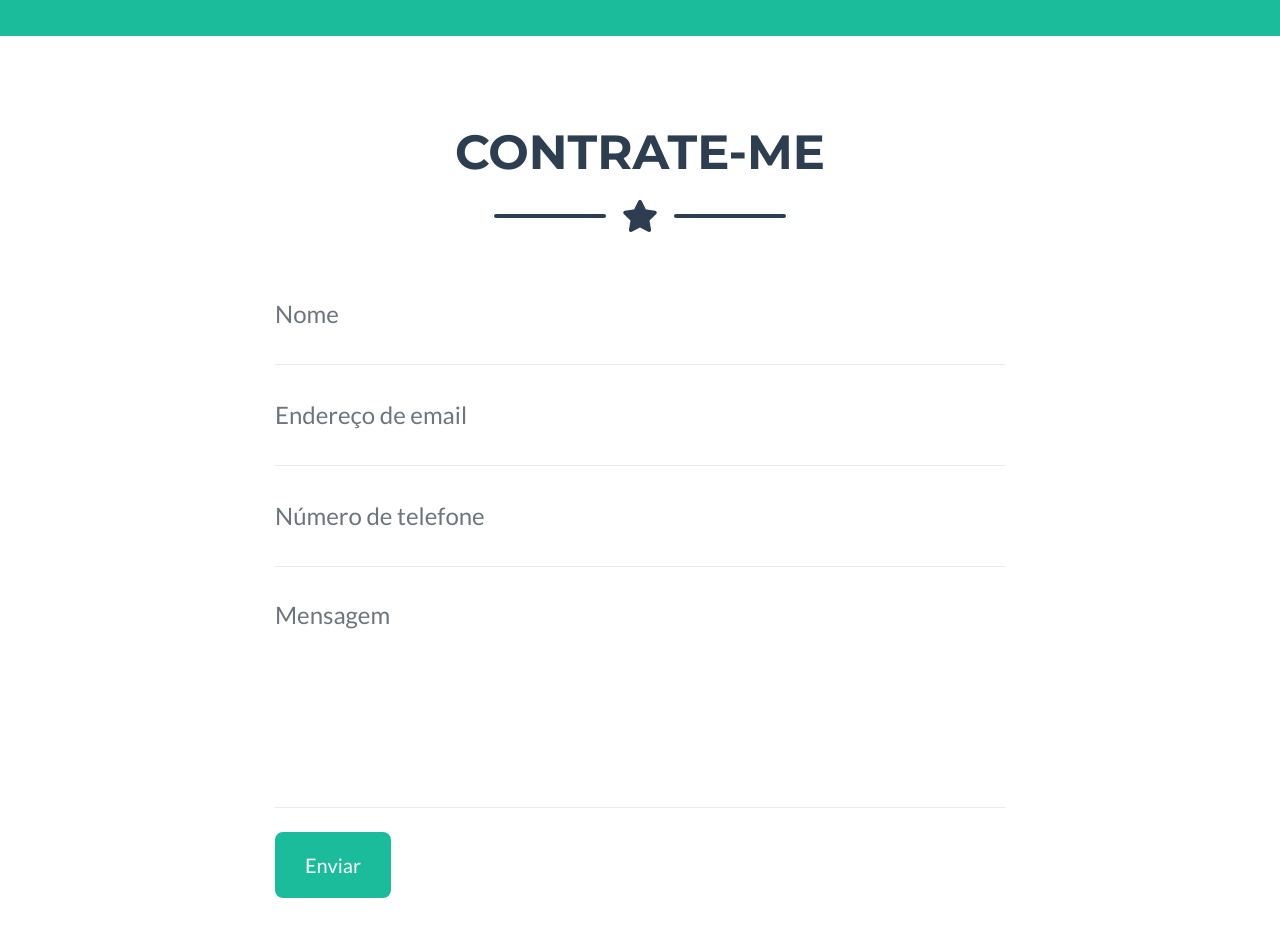
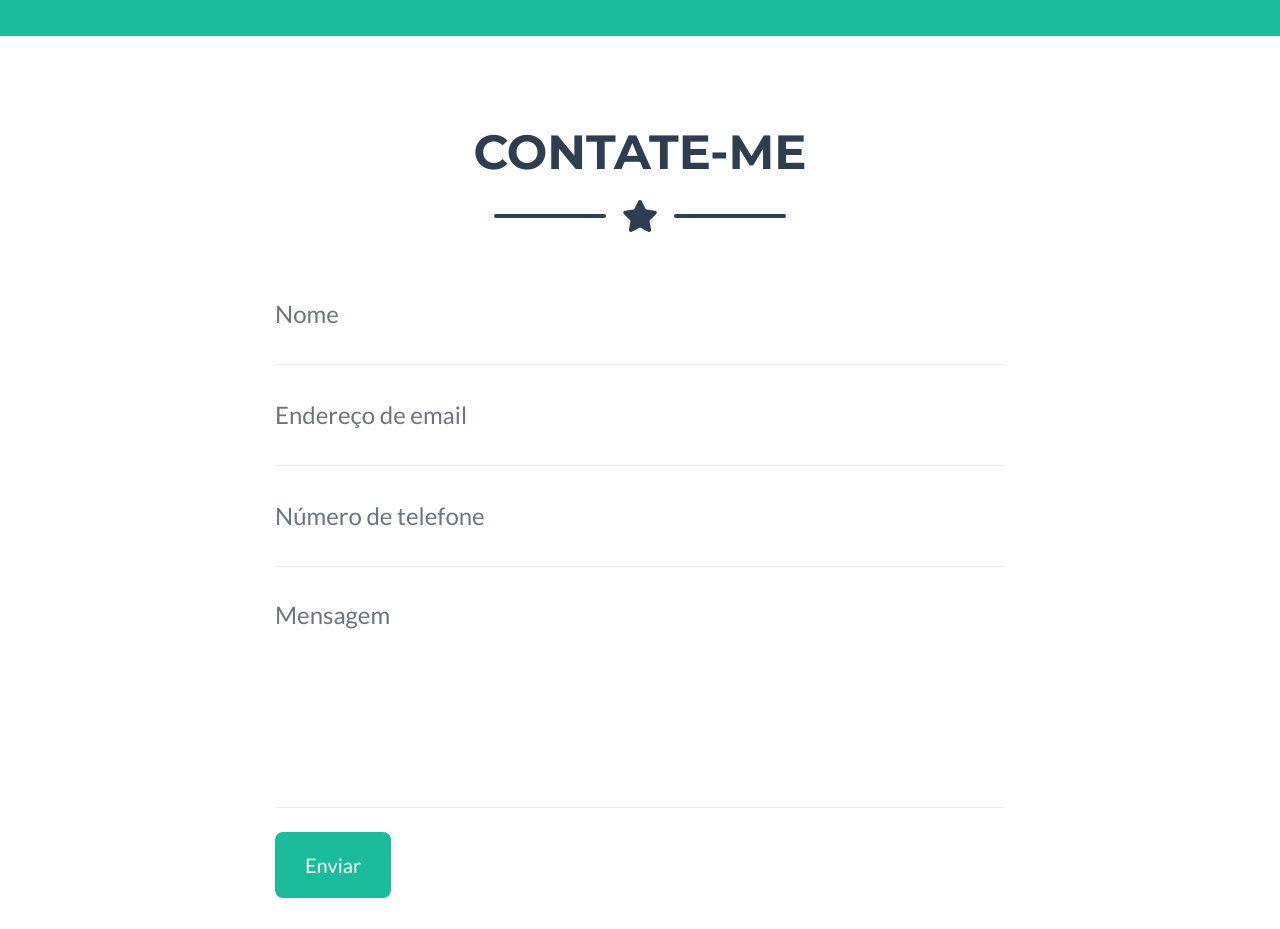
Before and after one commit to EdmilsonFerreiraF/portfolio, a plain HTML site: page index.html in a window 1280 px wide. Shown: the part 2200-3129 px from the top of the page. Drawn offline with Linux system fonts and the light colour scheme.

Commit message:
Update index.html

```diff
--- a/index.html
+++ b/index.html
@@ -203,7 +203,7 @@
     <div class="container">
 
       <!-- Contact Section Heading -->
-      <h2 class="page-section-heading text-center text-uppercase text-secondary mb-0">Contrate-me</h2>
+      <h2 class="page-section-heading text-center text-uppercase text-secondary mb-0">Contate-me</h2>
 
       <!-- Icon Divider -->
       <div class="divider-custom">
```
